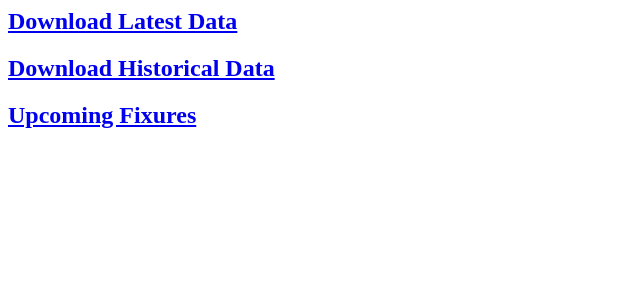
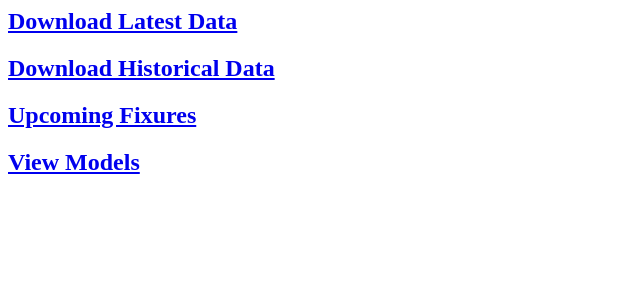
Before and after one commit to lexi-consulting/shorthub, a Django app: page /home/ in a window 1280 px wide. Shown: the top 300 px of the page, without its empty margins (0-640 px from the left). Run offline with Django 5.2, Linux system fonts and the light colour scheme; grey boxes are pictures that could not be loaded.

Commit message:
Add view for trained models and update templates
- Introduced a new view `view_models` to render a page displaying all trained models.
- Updated the homepage template to include a link to the new models view.
- Created a new template `view_models.html` to present the trained models in a grid layout.
- Modified settings to include the predictor templates directory.
- Added a new image asset for the models page.

```diff
--- a/app/templates/base/home.html
+++ b/app/templates/base/home.html
@@ -2,4 +2,5 @@
     {% include 'shared/components/display/card_link.html' with link_url='latest_data' link_text='Download Latest Data' image_file='img/latest.jpg' %}
     {% include 'shared/components/display/card_link.html' with link_url='historical_data' link_text='Download Historical Data' image_file='img/download.jpg' %}
     {% include 'shared/components/display/card_link.html' with link_url='upcoming_fixtures' link_text='Upcoming Fixures' image_file='img/upcoming.jpg'%}
+    {% include 'shared/components/display/card_link.html' with link_url='view_models' link_text='View Models' image_file='img/models.jpg'%}
 </div>
--- a/app/views.py
+++ b/app/views.py
@@ -3,6 +3,7 @@
 from understat.api.views.get_upcoming_fixtures import get_upcoming_fixtures as fetch_upcoming_fixtures
 import json
 from django.http import JsonResponse
+from predictor.api.models.TrainedModel import TrainedModel
 
 def index_view(request):
     return render(request, 'base/index.html')
@@ -43,3 +44,8 @@
     context = json.loads(fetch_upcoming_fixtures(request).content)
 
     return render(request, 'understat/upcoming_fixtures.html', context)
+def view_models(request):
+    """Render the view models page with all trained models."""
+    models = TrainedModel.objects.all()
+    context = {'models': models}
+    return render(request, 'predictor/view_models.html', context)
--- a/shorthub/settings.py
+++ b/shorthub/settings.py
@@ -61,6 +61,7 @@
         "DIRS": [
             BASE_DIR / "app" / "templates",
             BASE_DIR / "understat" / "templates",
+            BASE_DIR / "predictor" / "templates",
         ],
         "APP_DIRS": True,
         "OPTIONS": {
--- a/shorthub/urls.py
+++ b/shorthub/urls.py
@@ -31,4 +31,5 @@
     path('upcoming-fixtures/', views.upcoming_fixtures, name='upcoming_fixtures'),
     path('predict-week/', predict_week_view, name='predict_week'),
     path('train-model/', train_model_view, name='train_model'),
+    path('view-models/', views.view_models, name='view_models'),
 ]
```
Also changed, not shown: predictor/templates/predictor/view_models.html (added, +12 -0 lines), 1 other file.
